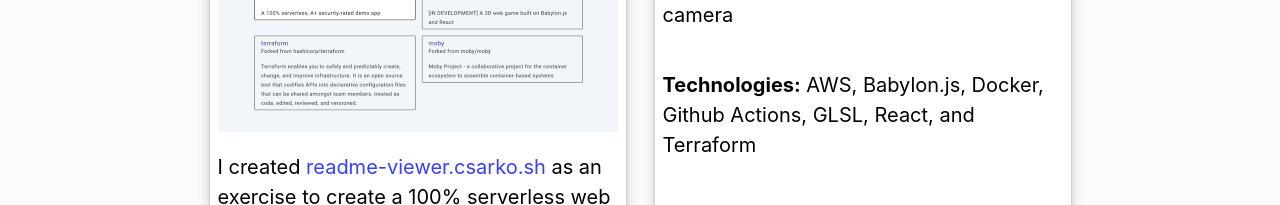
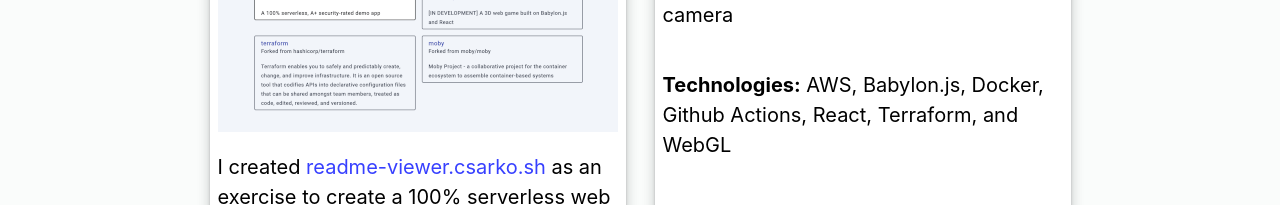
Before and after one commit to csarkosh/portfolio-site, a React (Create React App) app: page /projects in a window 1280 px wide. Shown: the part 747-952 px from the top of the page. Built offline with nearby package versions, Linux system fonts and the light colour scheme.

Commit message:
Update wording

```diff
--- a/src/Projects.js
+++ b/src/Projects.js
@@ -48,7 +48,7 @@ export default function() {
                     description="A 3D web game with a first-person camera"
                     ghUrl="https://github.com/csarkosh/3d-web-game"
                     inProgress
-                    technologies="AWS, Babylon.js, Docker, Github Actions, GLSL, React, and Terraform"
+                    technologies="AWS, Babylon.js, Docker, Github Actions, React, Terraform, and WebGL"
                     previewImg={
                         <div style={{ textAlign: 'center' }}>
                             <Tools width={200} />
--- a/src/Projects.scss
+++ b/src/Projects.scss
@@ -1,4 +1,4 @@
-#projects .projects-container {
+.projects-container {
     align-items: flex-start;
     display: flex;
     flex-wrap: wrap;
```
